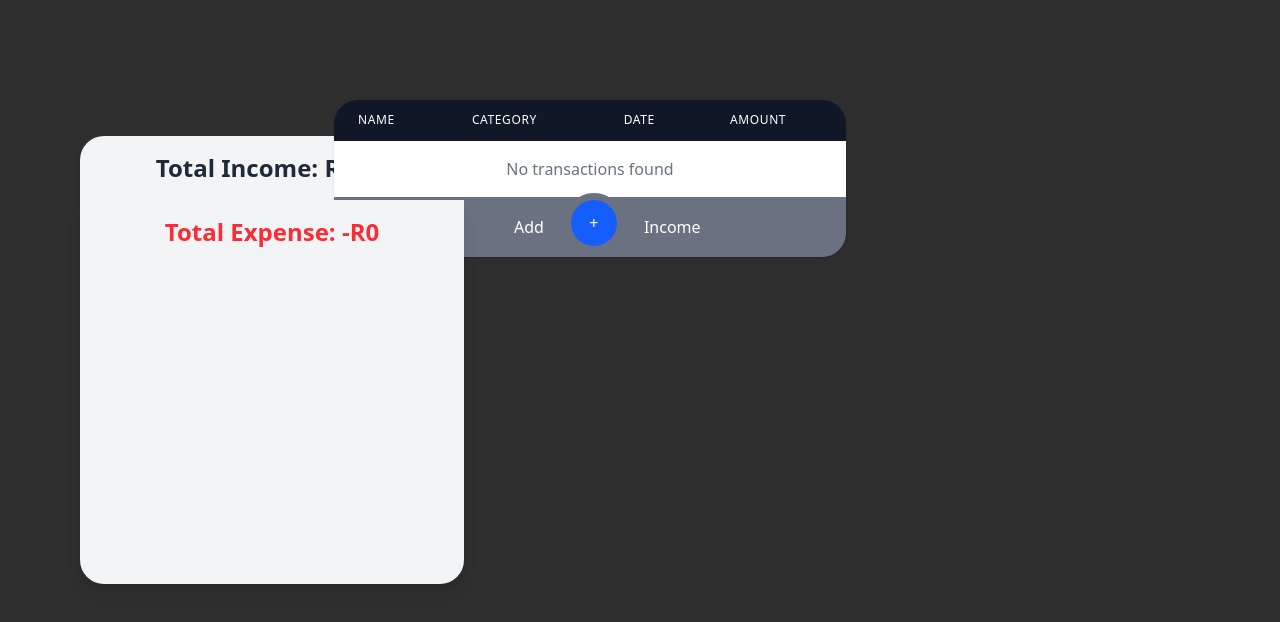
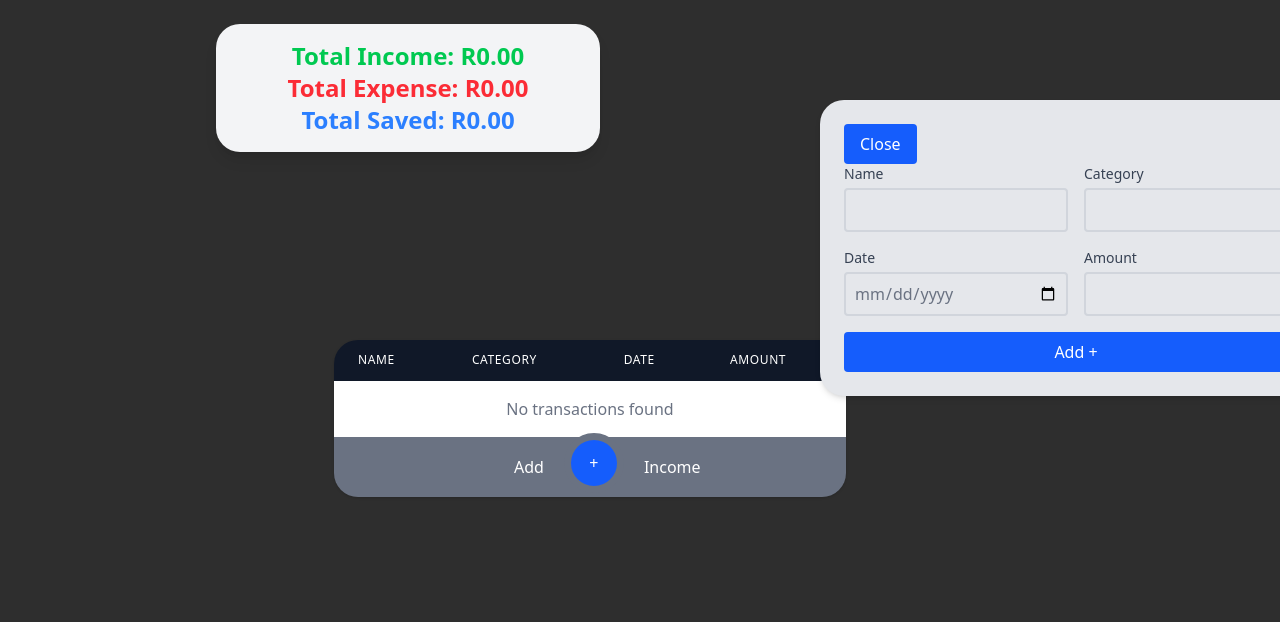
Before and after one commit to thabie05/My_Capstone, a React (Vite) app in the folder Finance_App/: page / in a window 1280 px wide. Shown: the top 622 px of the page. Built offline with nearby package versions, Linux system fonts and the light colour scheme.

Commit message:
rewrite the code to have two separate transactions list so that i can subtract expense from income

```diff
--- a/Finance_App/src/App.jsx
+++ b/Finance_App/src/App.jsx
@@ -6,25 +6,20 @@ import AddIncomeForm from "./components/AddIncomeForm";
 
 
 const App= () => {
-  // State management for form fields
-const [formData, setFormData] = useState({
-    name: "",
-    amount: "",
-    category: "",
-    date: "",
-  });
 
   const [hideForm, setHideForm] = useState(true)
 
   // State management for transactions list
-  const [transactions, setTransactions] = useState([]);
+  const [incomeTransactions, setIncomeTransactions] = useState([]);
+  const [expenseTransactions, setExpenseTransactions] = useState([]);
 
   // Load transactions from local storage on component mount
   useEffect(() => {
-    const storedTransactions = localStorage.getItem("transactions");
-    if (storedTransactions) {
-      setTransactions(JSON.parse(storedTransactions));
-    }
+    const storedIncome = localStorage.getItem("moneyIn");
+    const storedExpenses = localStorage.getItem("moneyOut");
+
+    if (storedIncome) setIncomeTransactions(JSON.parse(storedIncome));
+    if (storedExpenses) setExpenseTransactions(JSON.parse(storedExpenses));
   }, []);
 
   const toggleForm = () => {
@@ -33,25 +28,23 @@ const [formData, setFormData] = useState({
 
   return (
     <div className="max-w-4xl w-full mx-auto p-6">
-      <AddExpenseFrom
-        formData={formData}
-        setFormData={setFormData}
-        transactions={transactions}
-        setTransactions={setTransactions}
-        hideForm={hideForm}
-        setHideForm={setHideForm}
-        toggleForm={toggleForm}
+      <TotalAmount
+        incomeTransactions={incomeTransactions}
+        expenseTransactions={expenseTransactions}
       />
 
       <AddIncomeForm
-        formData={formData}
-        setFormData={setFormData}
-        />
+        incomeTransactions={incomeTransactions}
+        setIncomeTransactions={setIncomeTransactions}
+      />
 
-      <TotalAmount transactions={transactions} />
+      <AddExpenseFrom
+        expenseTransactions={expenseTransactions}
+        setExpenseTransactions={setExpenseTransactions}
+      />
 
       <ExpenseList
-      transactions={transactions}
+      transactions={expenseTransactions}
       toggleForm={toggleForm}
       setHideForm={setHideForm}
       hideForm={hideForm}
--- a/Finance_App/src/components/AddExpenseFrom.jsx
+++ b/Finance_App/src/components/AddExpenseFrom.jsx
@@ -1,7 +1,15 @@
-
-const AddExpenseFrom = ({ formData, setFormData, hideForm, toggleForm, setTransactions }) => {
+import React, { useState } from "react";
 
 
+const AddExpenseFrom = ({ expenseTransactions, hideForm, toggleForm, setExpenseTransactions }) => {
+
+   // State management for form fields
+  const [formData, setFormData] = useState({
+      name: "",
+      amount: "",
+      category: "",
+      date: "",
+    });
 
 
   //update all input fields state when input changes
@@ -16,7 +24,7 @@ const AddExpenseFrom = ({ formData, setFormData, hideForm, toggleForm, setTransa
   //Submit the form and add a new transaction to the list of transactions and display them in the expense list
   const handleAddTransaction = (e) => {
     e.preventDefault();
-    const newTransaction = {
+    const newExpense = {
       name: formData.name,
       amount: formData.amount,
       category: formData.category,
@@ -24,10 +32,10 @@ const AddExpenseFrom = ({ formData, setFormData, hideForm, toggleForm, setTransa
     };
 
     //this is to update the list of transactions with the new transaction
-    setTransactions((prevTransactions) => {
-      const updatedTransactions = [...prevTransactions, newTransaction];
-      localStorage.setItem("transactions", JSON.stringify(updatedTransactions));
-      return updatedTransactions;
+    setExpenseTransactions((prevTransactions) => {
+      const updatedExpense = [...prevTransactions, newExpense];
+      localStorage.setItem("moneyOut", JSON.stringify(updatedExpense));
+      return updatedExpense;
     });
 
 
--- a/Finance_App/src/components/AddIncomeForm.jsx
+++ b/Finance_App/src/components/AddIncomeForm.jsx
@@ -1,21 +1,6 @@
 import { useEffect, useState } from "react";
 
-const TotalAmount = ({ transactions }) => {
-  const total = transactions.reduce((sum, transaction) => {
-    const amount = parseFloat(transaction.amount) || 0;
-    return sum + amount;
-  }, 0);
-
-  return (
-    <div className="p-4 bg-gray-100 rounded-t-3xl shadow-md mb-6 w-sm text-center absolute top-34 right-20 left-20">
-      <h3 className="text-2xl font-bold text-gray-800">
-        Total Income: R{total.toFixed(2)}
-      </h3>
-    </div>
-  );
-};
-
-const AddIncomeForm = () => {
+const AddIncomeForm = ({ incomeTransactions, setIncomeTransactions }) => {
   const [formIncome, setFormIncome] = useState({
     name: "",
     amount: "",
@@ -24,14 +9,6 @@ const AddIncomeForm = () => {
   });
 
   const [hideForm, setHideForm] = useState(true)
-  const [transactions, setTransactions] = useState([]);
-
-  useEffect(() => {
-    const storedIncome = localStorage.getItem("income");
-    if (storedIncome) {
-      setTransactions(JSON.parse(storedIncome));
-    }
-  }, []);
 
   const toggleForm = () => {
     setHideForm(!hideForm);
@@ -55,9 +32,9 @@ const AddIncomeForm = () => {
       date: formIncome.date,
     };
 
-    setTransactions((prevTransactions) => {
+    setIncomeTransactions((prevTransactions) => {
       const updatedIncome = [...prevTransactions, newIncome];
-      localStorage.setItem("transactions", JSON.stringify(updatedIncome));
+      localStorage.setItem("moneyIn", JSON.stringify(updatedIncome));
       return updatedIncome;
     });
 
@@ -75,7 +52,7 @@ const AddIncomeForm = () => {
     <div className="max-w-4xl w-full mx-auto p-6">
 
 
-      {!hideForm &&
+      {hideForm ? "" :
         <form onSubmit={handleAddTransaction} className="bg-gray-200 z-1 p-6 rounded-3xl shadow-md w-lg top-25 mb-8 absolute left-335">
           <button
           onClick={toggleForm}
@@ -145,9 +122,7 @@ const AddIncomeForm = () => {
         </button>
       </form>}
 
-      <TotalAmount transactions={transactions} />
-
-      <div className="overflow-x-auto rounded-3xl shadow absolute left-5 right-30 top-25 max-w-4xl mx-auto w-lg">
+      <div className="overflow-x-auto rounded-3xl shadow absolute left-5 right-30 top-85 max-w-4xl mx-auto w-lg">
         <table className="min-w-full divide-y divide-gray-900">
           <thead className="bg-gray-900">
             <tr>
@@ -158,7 +133,7 @@ const AddIncomeForm = () => {
             </tr>
           </thead>
           <tbody className="bg-white divide-y divide-gray-200">
-            {transactions.map((transaction, index) => (
+            {incomeTransactions.map((transaction, index) => (
               <tr key={index} className="hover:bg-gray-50">
                 <td className="px-6 py-4 whitespace-nowrap text-sm text-gray-900">{transaction.name}</td>
 
@@ -171,7 +146,7 @@ const AddIncomeForm = () => {
                 </td>
               </tr>
             ))}
-            {transactions.length === 0 && (
+            {incomeTransactions.length === 0 && (
               <tr>
                 <td colSpan="4" className="px-6 py-4 text-center text-gray-500">
                   No transactions found
--- a/Finance_App/src/components/TotalAmount.jsx
+++ b/Finance_App/src/components/TotalAmount.jsx
@@ -1,21 +1,27 @@
+const TotalAmount = ({ incomeTransactions, expenseTransactions }) => {
+  const totalIncome = incomeTransactions.reduce((sum, transaction) => {
+    return sum + (parseFloat(transaction.amount) || 0);
+  }, 0);
 
+  const totalExpense = expenseTransactions.reduce((sum, transaction) => {
+    return sum + (parseFloat(transaction.amount) || 0);
+  }, 0);
 
-const TotalAmount = ({transactions}) => {
-
-  const Total = transactions.reduce((sum, transaction) => {
-      const Amount = parseFloat(transaction.amount)
-      return sum + Amount
-  }, 0)
-
-  console.log(Total);
+  const totalSaved = totalIncome - totalExpense;
 
   return (
-    <div className="p-4 bg-gray-100 rounded-b-3xl shadow-lg mb-6 w-sm text-center absolute top-50 right-20 left-20">
-      <h3 className="text-2xl font-bold text-red-500 mb-80">
-        Total Expense: -R{Total}</h3>
-
+    <div className="p-4 bg-gray-100 rounded-3xl shadow-lg mb-6 w-sm text-center">
+      <h3 className="text-2xl font-bold text-green-500">
+        Total Income: R{totalIncome.toFixed(2)}
+      </h3>
+      <h3 className="text-2xl font-bold text-red-500">
+        Total Expense: R{totalExpense.toFixed(2)}
+      </h3>
+      <h3 className="text-2xl font-bold text-blue-500">
+        Total Saved: R{totalSaved.toFixed(2)}
+      </h3>
     </div>
-  )
-}
+  );
+};
 
 export default TotalAmount;
```
